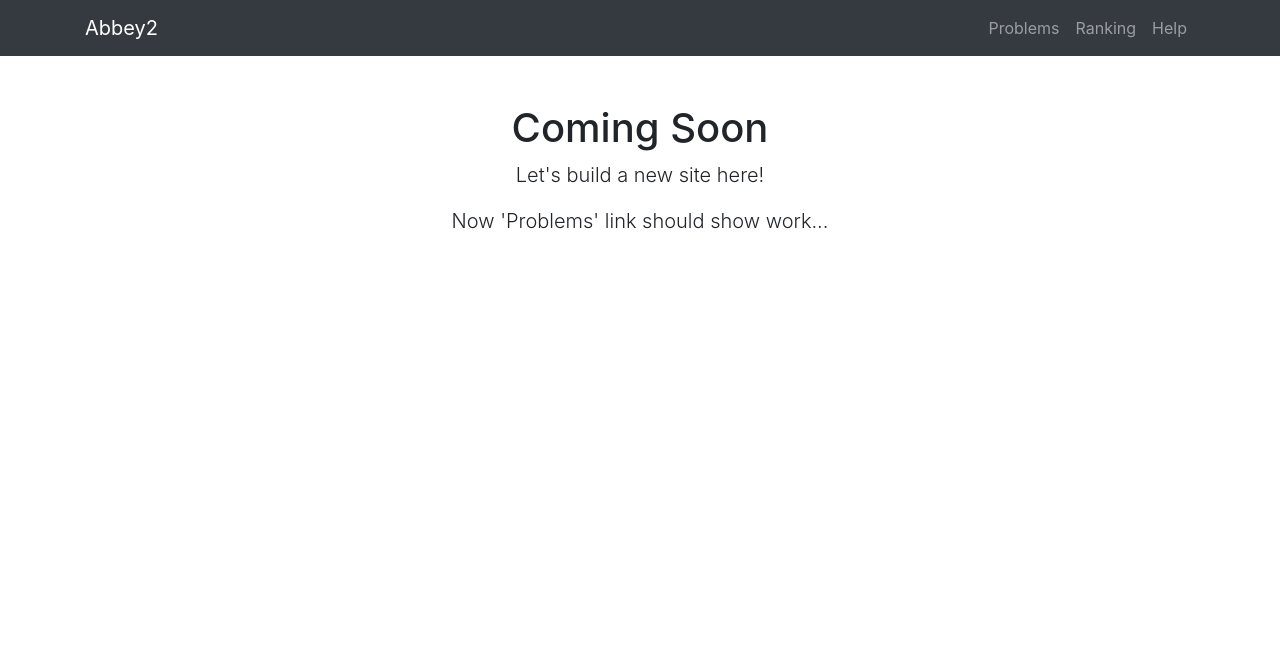
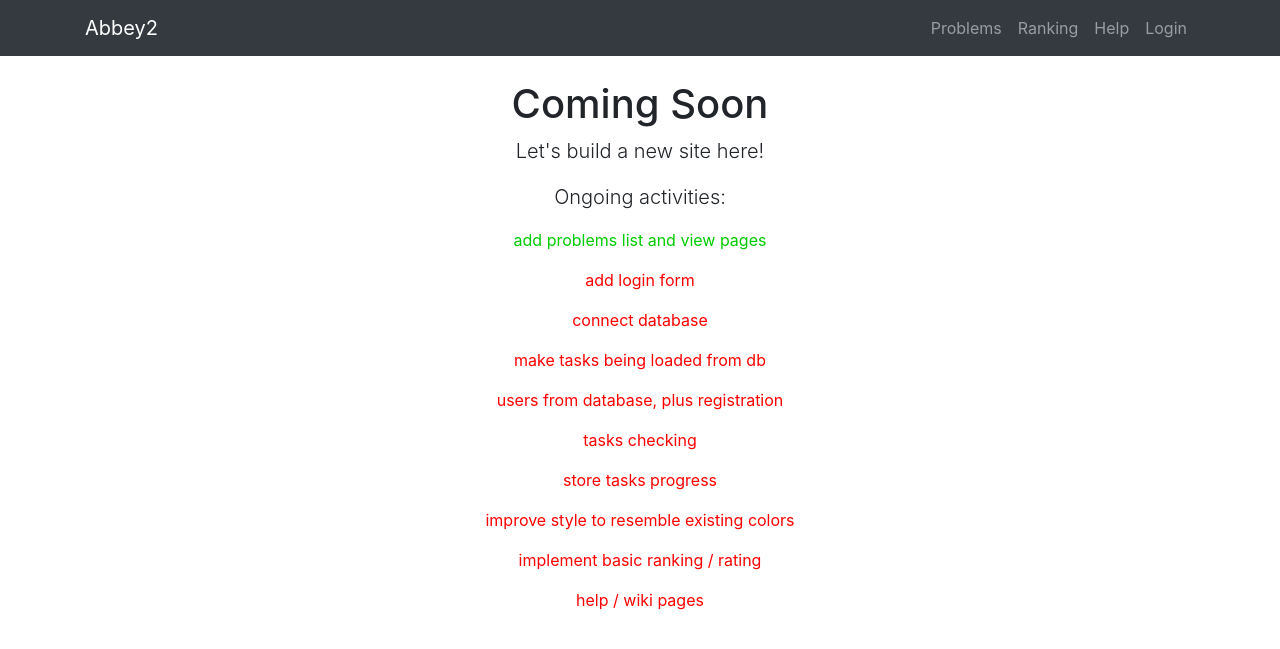
Before and after one commit to CodeAbbey/abbey2, a Flask app: page / in a window 1280 px wide. Shown: the top 649 px of the page. Run offline with Flask 2, Linux system fonts and the light colour scheme; some libraries are stand-ins or nearby versions.

Commit message:
Login page, plans on main

```diff
--- a/py/app.py
+++ b/py/app.py
@@ -8,5 +8,9 @@ app.register_blueprint(tasks_ctl)
 def main_page():
     return flask.render_template('index.html')
 
+@app.route('/login')
+def login_page():
+    return flask.render_template('login.html')
+
 if __name__ == '__main__':
     app.run(host='0.0.0.0', port=5000, debug=True)
--- /dev/null
+++ b/py/static/css/common.css
@@ -0,0 +1,11 @@
+h1 {
+    margin-top: 1.5rem !important;
+}
+
+.red {
+    color: #ff0000;
+}
+
+.green {
+    color: #00cc00;
+}
--- a/py/templates/_default.html
+++ b/py/templates/_default.html
@@ -6,6 +6,7 @@
     <meta name="viewport" content="width=device-width, initial-scale=1, shrink-to-fit=no">
     <title>{% block title %}{% endblock %} - Abbey2</title>
     <link href="{{ url_for('static', filename = 'css/bs.css') }}" rel="stylesheet">
+    <link href="{{ url_for('static', filename = 'css/common.css') }}" rel="stylesheet">
   </head>
 
   <body>
@@ -27,6 +28,9 @@
             <li class="nav-item">
               <a class="nav-link" href="#">Help</a>
             </li>
+            <li class="nav-item">
+              <a class="nav-link" href="{{ url_for('login_page') }}">Login</a>
+            </li>
           </ul>
         </div>
       </div>
--- a/py/templates/index.html
+++ b/py/templates/index.html
@@ -5,9 +5,19 @@
 {% block content %}
 <div class="row">
   <div class="col-lg-12 text-center">
-    <h1 class="mt-5">Coming Soon</h1>
+    <h1>Coming Soon</h1>
     <p class="lead">Let's build a new site here!</p>
-    <p class="lead">Now 'Problems' link should show work...</p>
+    <p class="lead">Ongoing activities:</p>
+    <p class="green">add problems list and view pages</p>
+    <p class="red">add login form</p>
+    <p class="red">connect database</p>
+    <p class="red">make tasks being loaded from db</p>
+    <p class="red">users from database, plus registration</p>
+    <p class="red">tasks checking</p>
+    <p class="red">store tasks progress</p>
+    <p class="red">improve style to resemble existing colors</p>
+    <p class="red">implement basic ranking / rating</p>
+    <p class="red">help / wiki pages</p>
   </div>
 </div>
 {% endblock %}
--- a/py/templates/tasks/list.html
+++ b/py/templates/tasks/list.html
@@ -5,7 +5,7 @@
 {% block content %}
 <div class="row">
   <div class="col-lg-12">
-    <h1 class="mt-5">Coming Soon</h1>
+    <h1>Coming Soon</h1>
     {% for item in data %}
     <p><a href="{{ url_for('tasks.task_view', id = item[0]) }}">{{ item[1] }}</a></p>
     {% endfor %}
--- a/py/templates/tasks/view.html
+++ b/py/templates/tasks/view.html
@@ -5,7 +5,7 @@
 {% block content %}
 <div class="row">
   <div class="col-lg-12">
-    <h1 class="mt-5"> {{ data[1] }} </h1>
+    <h1> {{ data[1] }} </h1>
   </div>
 </div>
 {% endblock %}
```
Also changed, not shown: py/templates/login.html (added, +30 -0 lines).
